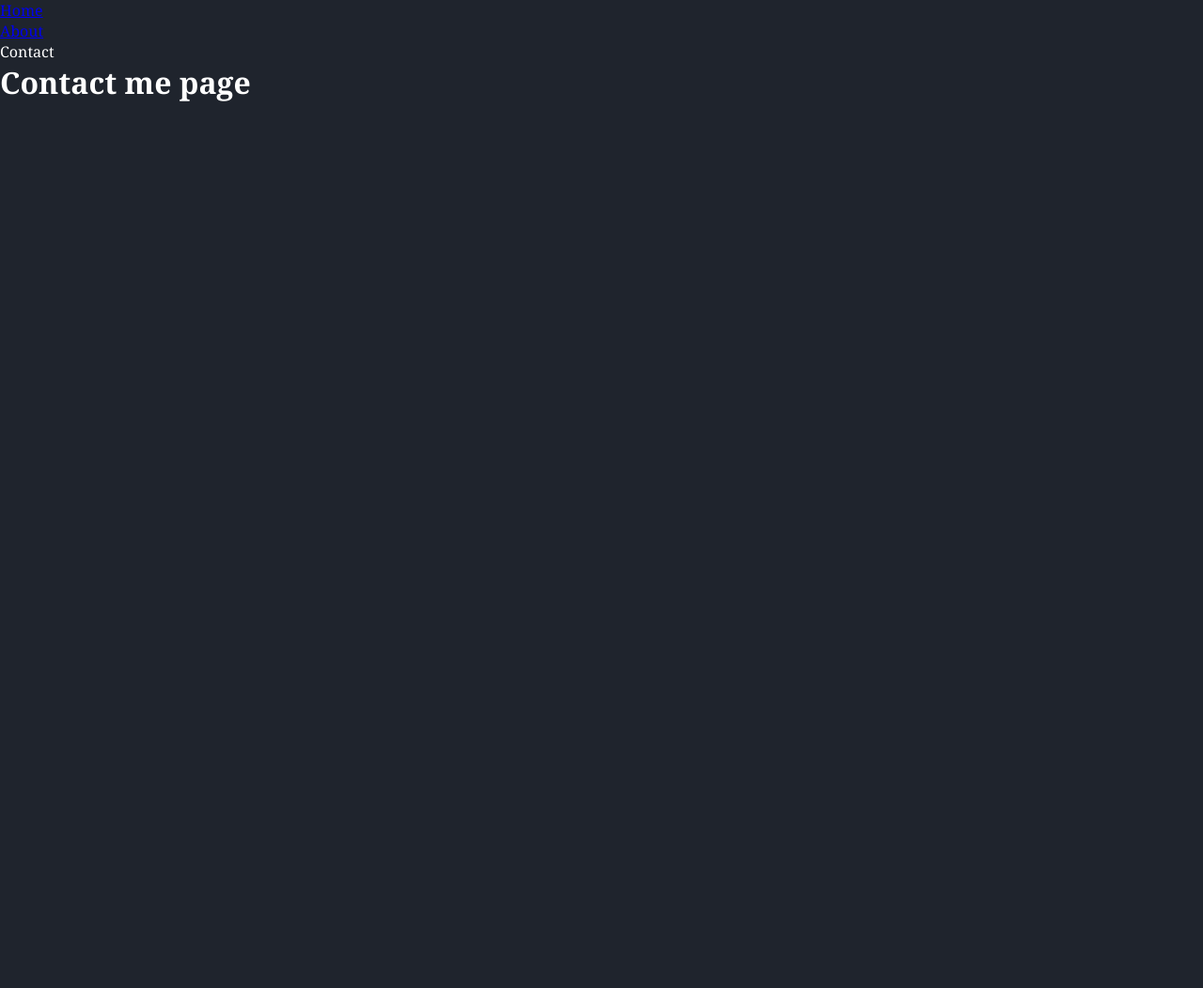
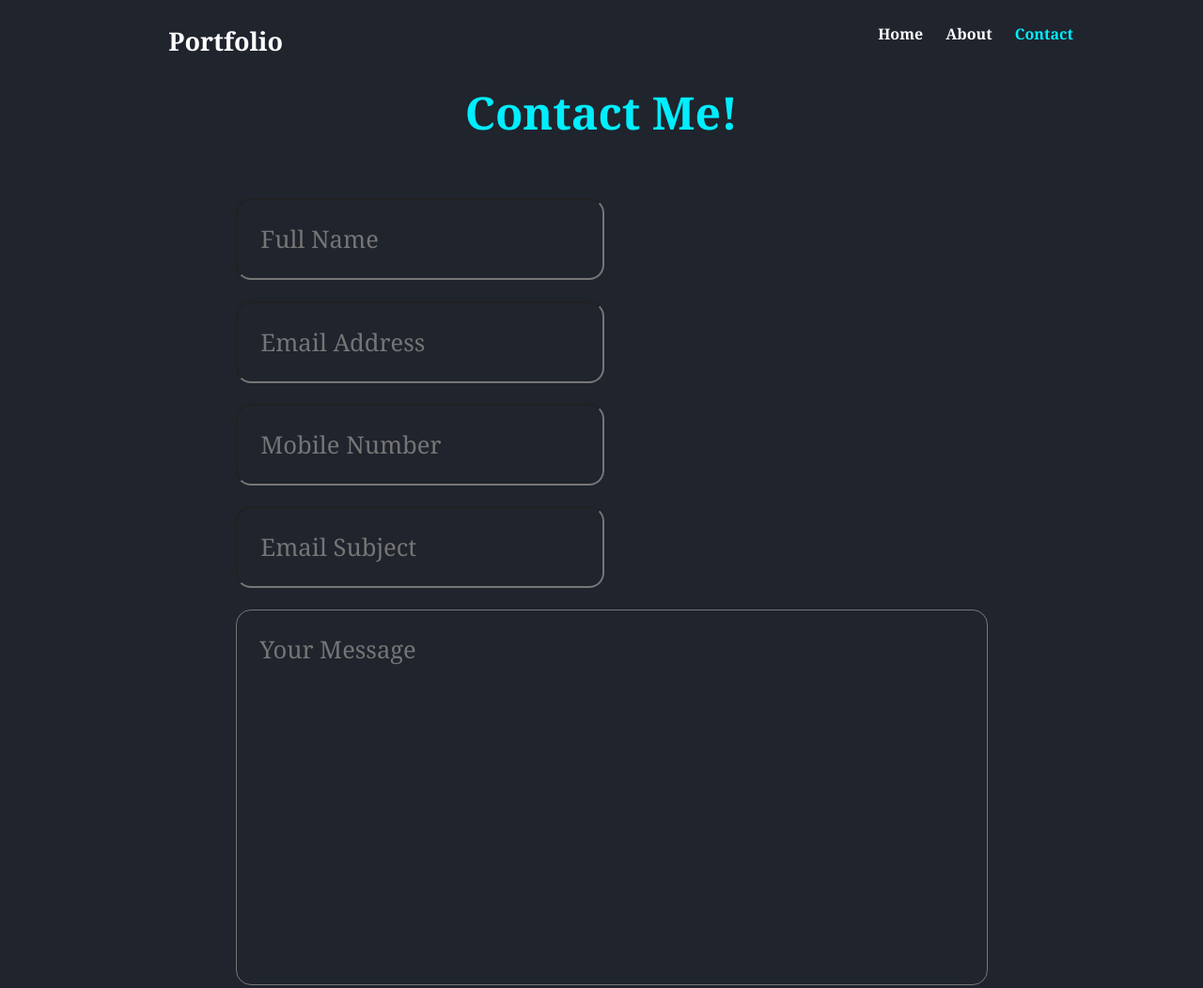
Before and after one commit to Nimshavs/Portfolio, a plain HTML site: page contact.html in a window 1280 px wide. Shown: the top 1052 px of the page at 94% size. Before the commit the page ends 800 px from the top, so only its background shows below. Drawn offline with Linux system fonts and the light colour scheme.

Commit message:
partial commit

```diff
--- a/contact.html
+++ b/contact.html
@@ -1,20 +1,40 @@
 <!DOCTYPE html>
 <html>
 <head>
-    <title>Contact me</title>
-<style>
-
-</style>
+  <meta charset="UTF-8">
+  <meta http-equiv="X-UA-Compatible" content="IE=edge">
+  <meta name="viewport" content="width=device-width, initial-scale=1.0">
+  <title>Contact Me</title>
+  <link rel="stylesheet" href="./css/menu.css">
 </head>
 <link rel="stylesheet" href="./css/menu.css">
 <body>
 
 <ul class="menu">
-  <li><a href="./index.html">Home</a></li>
-  <li><a href="./about.html">About</a></li>
-  <li><a class="active" >Contact</a></li>
+  <header class="header">
+    <a href="#" class="logo">Portfolio </a>
+    <nav class="navbar">
+        <a href="index.html">Home</a>
+        <a href="about.html">About</a>
+        <a href="#" class="active">Contact</a>
+    </nav>
+</header>
 
-</ul>
-<h1>Contact me page</h1>
+<section class="contact" id="contact">
+  <h2 class="heading">Contact <span>Me!</span></h2>
+
+  <form action="mailto:nimshashajahan@gmail.com">
+  <div class="input-box">
+    <input type="text" placeholder="Full Name">
+    <input type="email" placeholder="Email Address">
+  </div>
+  <div class="input-box">
+    <input type="number" placeholder="Mobile Number">
+    <input type="text" placeholder="Email Subject">
+  </div>
+  <textarea name="" id="" cols="30" rows="10" placeholder="Your Message"></textarea>
+  <input type="submit" value="Send Message" class="btn-box">
+</form>
+</section>
 </body>
 </html>
--- a/css/menu.css
+++ b/css/menu.css
@@ -113,58 +113,57 @@ image{
 .about-img img{
   margin-top: 5%;
   padding: 10%;
-  width: 35vw;
+  width: 40vw;
 }
 .heading{
   text-align: center;
-  font-size: 3.2rem;
+  font-size: 3rem;
   top: 20%;
 }
 .about-content h1{
   text-align: center;
   color: #0ef;
   line-height: 1.2;
-  margin-top: 5%;
+  margin-top: 1%;
 }
 .about-content h2{
   margin-top: 5%;
   font-size: 2rem;
+
 }
 .about-content p{
   font-size: 1.1rem;
   font-weight: 50%;
-  margin: 2rem 0 3rem;
-  text-align:initial;
+  margin: 3rem 0 2rem;
 }
-/*.about-text h1 span{
+.contact h2{
+  margin-bottom: 3rem;
   color: #0ef;
-  margin: 15px 0 30px;
-  margin-right: 50%;
 }
-.about-text h2{
-  font-size: 29px;
-  font-weight: 600;
-  color: #fff;
-  line-height: 1.7;
-  margin: 15px 0 30px;
-  padding: 20%;
+.contact form {
+  max-width: 50rem;
+  margin: 1rem auto;  text-align: center;
+  margin-bottom: 3rem;
 }
-.about-text p{
-  color: aliceblue;
-  font-size: 20px;
-  font-weight: 500px;
-  line-height: 1.4;
-  margin-bottom: 4rem;
-  margin: 15px 0 ;
+.contact form .input-box{
+  display: flex;
+  justify-content: space-between;
+  flex-wrap: wrap;
+  border-radius: 1rem;
 }
-
-/*window property remove background
-.image1 img{
-  height: 50%;
-  position: absolute;
-  top: 30%;
-  left: 20%;
-  bottom: 0;
-  transform: translateX(-50%);
+.contact form .input-box input,
+.contact form textarea{
+  width: 100%;
+  padding: 1.5rem;
+  font-size: 1.6rem;
+  color: var(--text-color);
+  background: var(--secong-bg-color);
+  border-radius: 1rem;
+  margin: .7rem;
 }
-*/
+.contact form .input-box input{
+  width: 49%;
+}
+.contact form textarea{
+  resize: none;
+}
```
Also changed, not shown: about.html (+1 -1 lines), index.html (+0 -1 lines).
